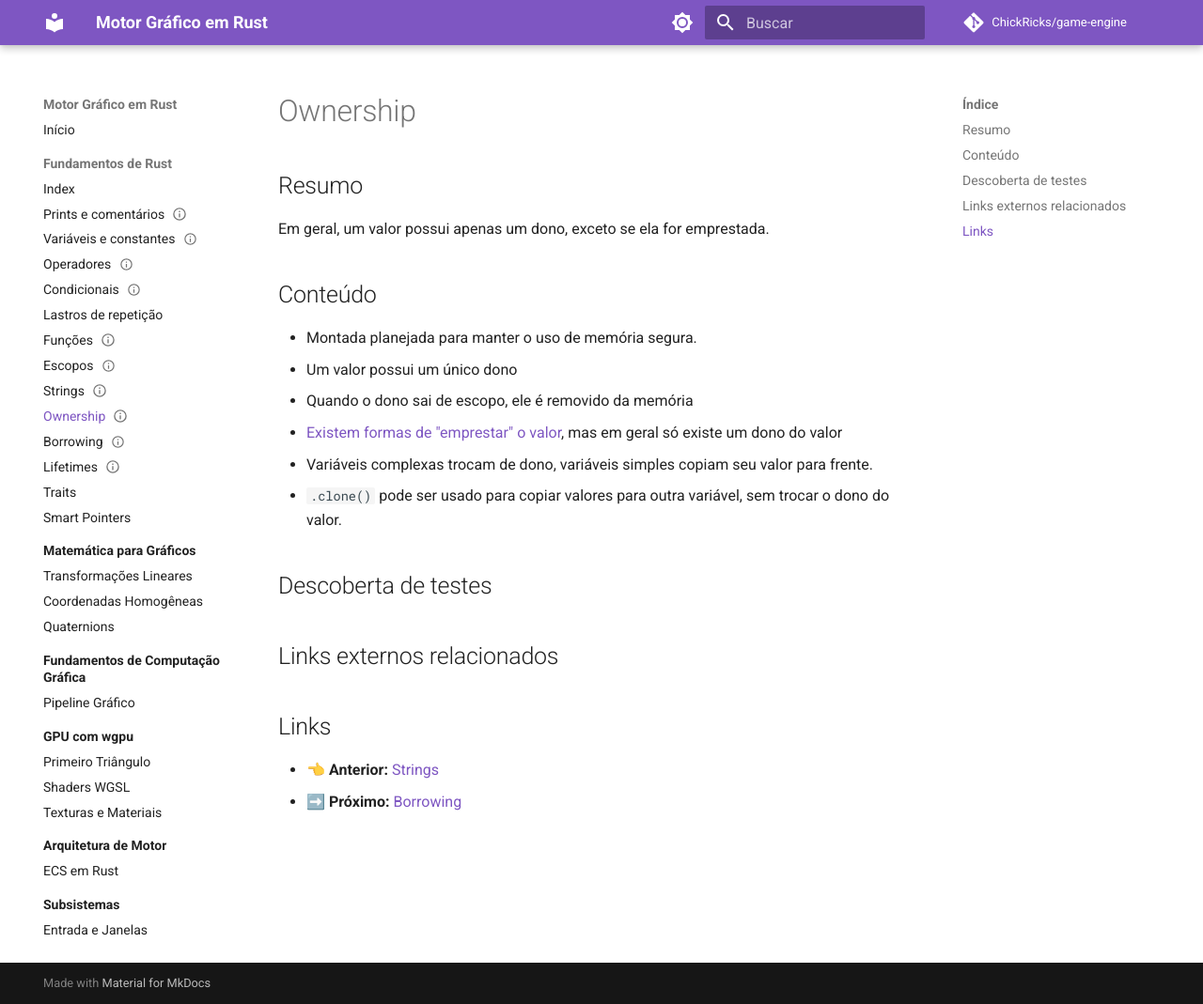
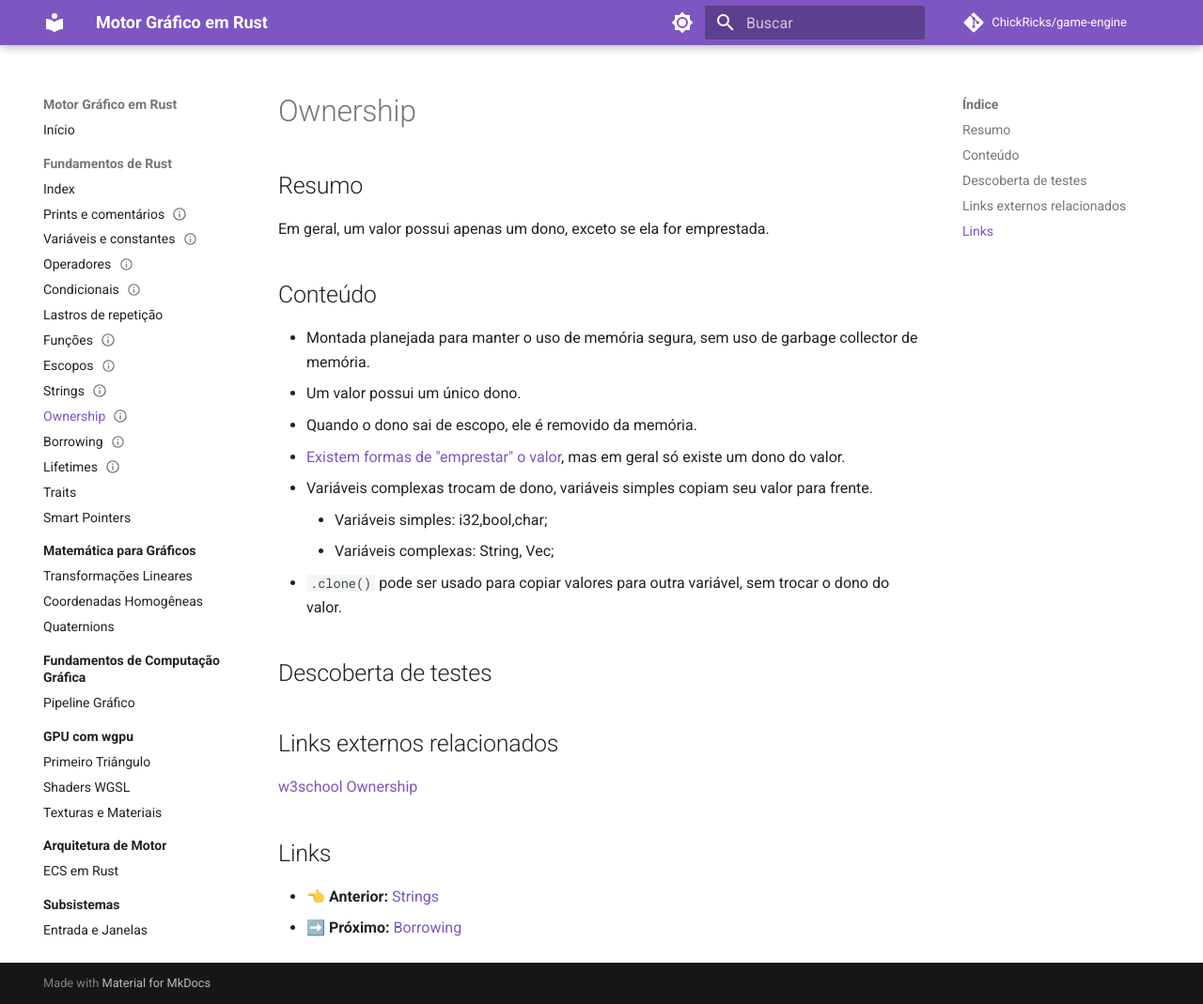
Before and after one commit to ChickRicks/game-engine, an MkDocs documentation site: the page built from docs/1-fundamentos-rust/9-Ownership.md, in a window 1280 px wide and 1069 px high. Shown: the whole window at 94% size. Built offline with MkDocs 1.6.1 and Material for MkDocs 9.7.7, drawn with Linux system fonts in a browser that asks for light colours; comment, search, counter and statistics services are not loaded.

Commit message:
vault backup: 2026-11-02 18:45:07

```diff
--- a/docs/1-fundamentos-rust/9-Ownership.md
+++ b/docs/1-fundamentos-rust/9-Ownership.md
@@ -10,16 +10,19 @@ autor: ChickRicks
 Em geral, um valor possui apenas um dono, exceto se ela for emprestada.
 
 ## Conteúdo
-- Montada planejada para manter o uso de memória segura.
-- Um valor possui um único dono
-- Quando o dono sai de escopo, ele é removido da memória
-- [Existem formas de "emprestar" o valor](10-Borrowing.md#conteudo), mas em geral só existe um dono do valor
+- Montada planejada para manter o uso de memória segura, sem uso de garbage collector de memória.
+- Um valor possui um único dono.
+- Quando o dono sai de escopo, ele é removido da memória.
+- [Existem formas de "emprestar" o valor](10-Borrowing.md#conteudo), mas em geral só existe um dono do valor.
 - Variáveis complexas trocam de dono, variáveis simples copiam seu valor para frente.
+	- Variáveis simples: i32,bool,char;
+	- Variáveis complexas: String, Vec;
 - `.clone()` pode ser usado para copiar valores para outra variável, sem trocar o dono do valor.
 
 ## Descoberta de testes
 
 ## Links externos relacionados
+[w3school Ownership](https://www.w3schools.com/rust/rust_ownership.php)
 
 ## Links
 - 👈 **Anterior:** [Strings](8-Strings.md)
```
Also changed, not shown: docs/1-fundamentos-rust/10-Borrowing.md (+6 -3 lines), docs/1-fundamentos-rust/11-Tipos-de-estrutura.md (added, +11 -0 lines), docs/1-fundamentos-rust/Estruturas-de-dados/Array.md (added), docs/1-fundamentos-rust/Estruturas-de-dados/Enum.md (added), docs/1-fundamentos-rust/Estruturas-de-dados/Hashmap.md (added), docs/1-fundamentos-rust/Estruturas-de-dados/Struct.md (added), docs/1-fundamentos-rust/Estruturas-de-dados/Tuple.md (added), docs/1-fundamentos-rust/Estruturas-de-dados/Vector.md (added).
